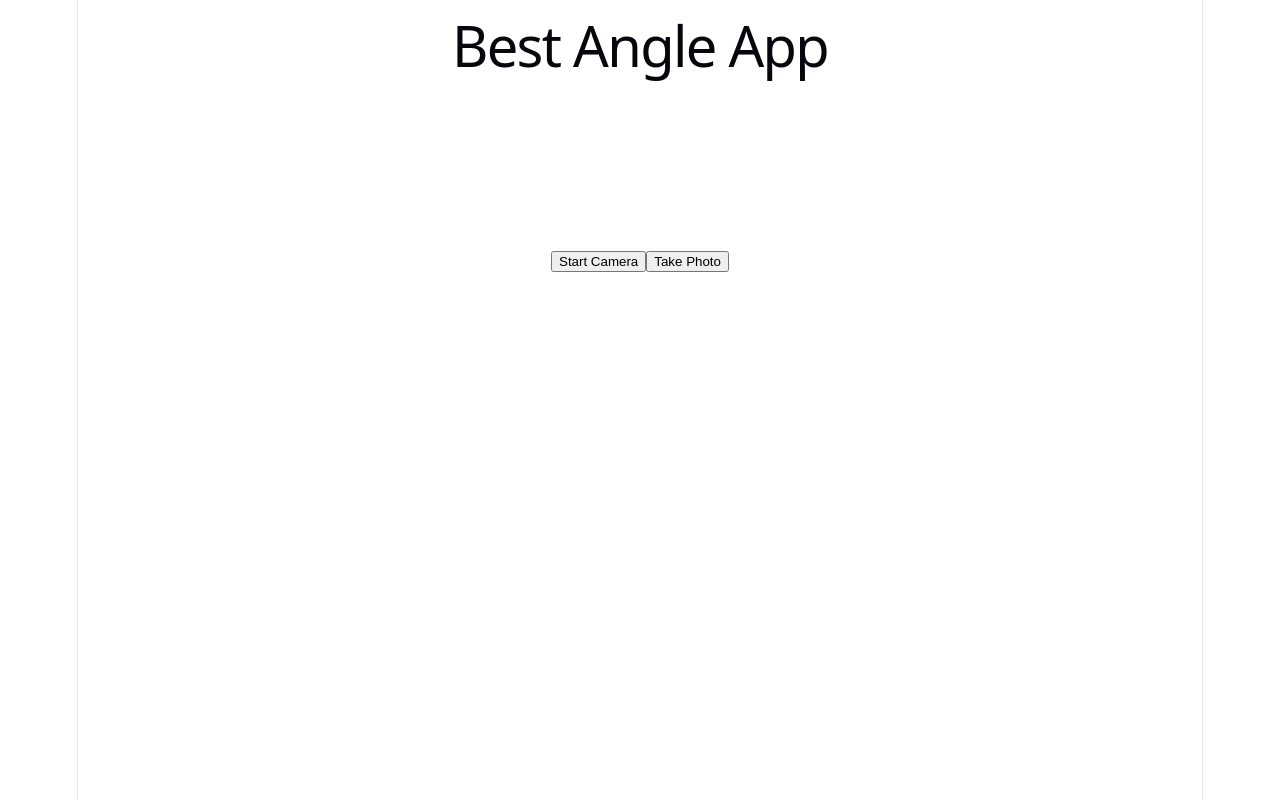
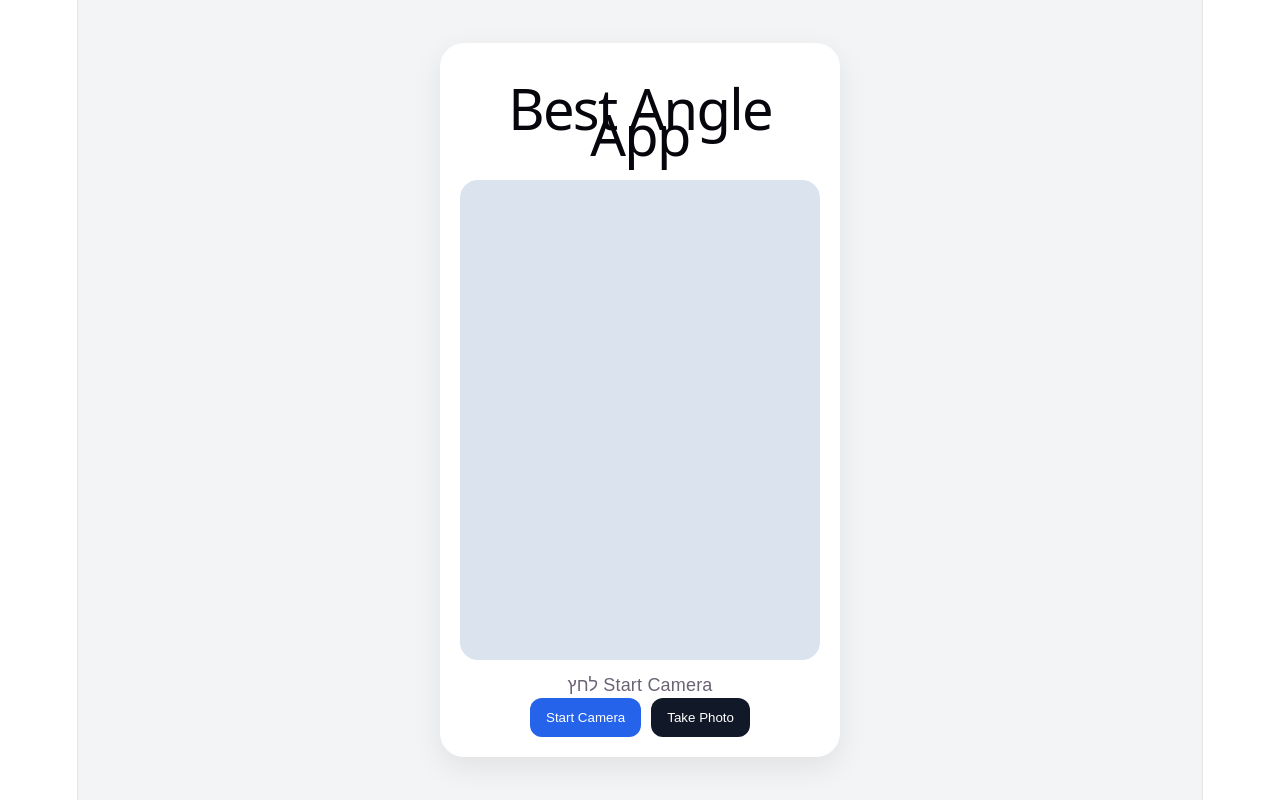
Before and after one commit to shlomo315/pro-file, a React (Vite) app: page / in a window 1280 px wide. Built offline with nearby package versions, Linux system fonts and the light colour scheme.

Commit message:
fix-camera-capture

```diff
--- a/src/App.tsx
+++ b/src/App.tsx
@@ -1,43 +1,153 @@
 import { useRef, useState } from "react";
 
 export default function App() {
-  const videoRef = useRef(null);
-  const canvasRef = useRef(null);
-  const [stream, setStream] = useState(null);
+  const videoRef = useRef<HTMLVideoElement | null>(null);
+  const canvasRef = useRef<HTMLCanvasElement | null>(null);
+
+  const [message, setMessage] = useState("לחץ Start Camera");
+  const [capturedImage, setCapturedImage] = useState<string | null>(null);
 
   const startCamera = async () => {
-    const mediaStream = await navigator.mediaDevices.getUserMedia({
-      video: true,
-    });
-    videoRef.current.srcObject = mediaStream;
-    setStream(mediaStream);
+    try {
+      const stream = await navigator.mediaDevices.getUserMedia({
+        video: { facingMode: "user" },
+        audio: false,
+      });
+
+      if (videoRef.current) {
+        videoRef.current.srcObject = stream;
+        await videoRef.current.play();
+      }
+
+      setMessage("המצלמה פועלת ✅");
+    } catch (error) {
+      console.error(error);
+      setMessage("לא הצלחתי לפתוח מצלמה");
+    }
   };
 
   const takePhoto = () => {
-    const video = videoRef.current;
-    const canvas = canvasRef.current;
-    const context = canvas.getContext("2d");
+    try {
+      const video = videoRef.current;
+      const canvas = canvasRef.current;
 
-    canvas.width = video.videoWidth;
-    canvas.height = video.videoHeight;
-    context.drawImage(video, 0, 0);
+      if (!video || !canvas) {
+        setMessage("אין מצלמה פעילה");
+        return;
+      }
 
-    const image = canvas.toDataURL("image/png");
-    console.log(image);
+      const ctx = canvas.getContext("2d");
+      if (!ctx) {
+        setMessage("לא הצלחתי לצלם");
+        return;
+      }
+
+      canvas.width = video.videoWidth || 640;
+      canvas.height = video.videoHeight || 480;
+
+      ctx.drawImage(video, 0, 0, canvas.width, canvas.height);
+
+      const imageData = canvas.toDataURL("image/png");
+      setCapturedImage(imageData);
+      setMessage("התמונה צולמה ✅");
+    } catch (error) {
+      console.error(error);
+      setMessage("לא הצלחתי לצלם תמונה");
+    }
   };
 
   return (
-    <div style={{ textAlign: "center" }}>
-      <h1>Best Angle App</h1>
+    <div
+      style={{
+        minHeight: "100vh",
+        display: "flex",
+        justifyContent: "center",
+        alignItems: "center",
+        background: "#f3f4f6",
+        fontFamily: "Arial, sans-serif",
+      }}
+    >
+      <div
+        style={{
+          width: 360,
+          background: "white",
+          borderRadius: 24,
+          padding: 20,
+          boxShadow: "0 10px 30px rgba(0,0,0,0.08)",
+          textAlign: "center",
+        }}
+      >
+        <h1>Best Angle App</h1>
 
-      <video ref={videoRef} autoPlay style={{ width: "300px" }} />
+        <div
+          style={{
+            width: "100%",
+            aspectRatio: "3 / 4",
+            overflow: "hidden",
+            borderRadius: 18,
+            background: "#dbe3ef",
+            marginBottom: 12,
+          }}
+        >
+          <video
+            ref={videoRef}
+            autoPlay
+            playsInline
+            muted
+            style={{
+              width: "100%",
+              height: "100%",
+              objectFit: "cover",
+              transform: "scaleX(-1)",
+            }}
+          />
+        </div>
 
-      <br />
+        <p style={{ minHeight: 24 }}>{message}</p>
 
-      <button onClick={startCamera}>Start Camera</button>
-      <button onClick={takePhoto}>Take Photo</button>
+        <div style={{ display: "flex", gap: 10, justifyContent: "center" }}>
+          <button
+            onClick={startCamera}
+            style={{
+              padding: "12px 16px",
+              borderRadius: 12,
+              border: "none",
+              background: "#2563eb",
+              color: "white",
+              cursor: "pointer",
+            }}
+          >
+            Start Camera
+          </button>
 
-      <canvas ref={canvasRef} style={{ display: "none" }} />
+          <button
+            onClick={takePhoto}
+            style={{
+              padding: "12px 16px",
+              borderRadius: 12,
+              border: "none",
+              background: "#111827",
+              color: "white",
+              cursor: "pointer",
+            }}
+          >
+            Take Photo
+          </button>
+        </div>
+
+        <canvas ref={canvasRef} style={{ display: "none" }} />
+
+        {capturedImage && (
+          <div style={{ marginTop: 16 }}>
+            <h3>Captured Image</h3>
+            <img
+              src={capturedImage}
+              alt="Captured"
+              style={{ width: "100%", borderRadius: 16 }}
+            />
+          </div>
+        )}
+      </div>
     </div>
   );
 }
```
